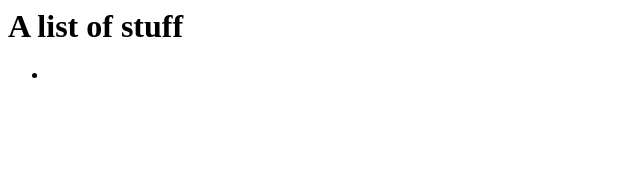
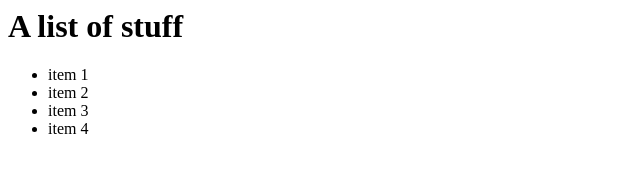
Before and after one commit to saturnmeal/state_change, a plain HTML site: page index.html in a window 1280 px wide. Shown: the whole page, without its empty margins (0-640 px from the left). Drawn offline with Linux system fonts and the light colour scheme.

Commit message:
added list items

```diff
--- a/index.html
+++ b/index.html
@@ -1,3 +1,7 @@
 <h1> A list of stuff </h1>
 	<ul>
-		<li></li>
+		<li> item 1 </li>
+		<li> item 2 </li>
+		<li> item 3 </li>
+		<li> item 4 </li>
+	</ul>
```
